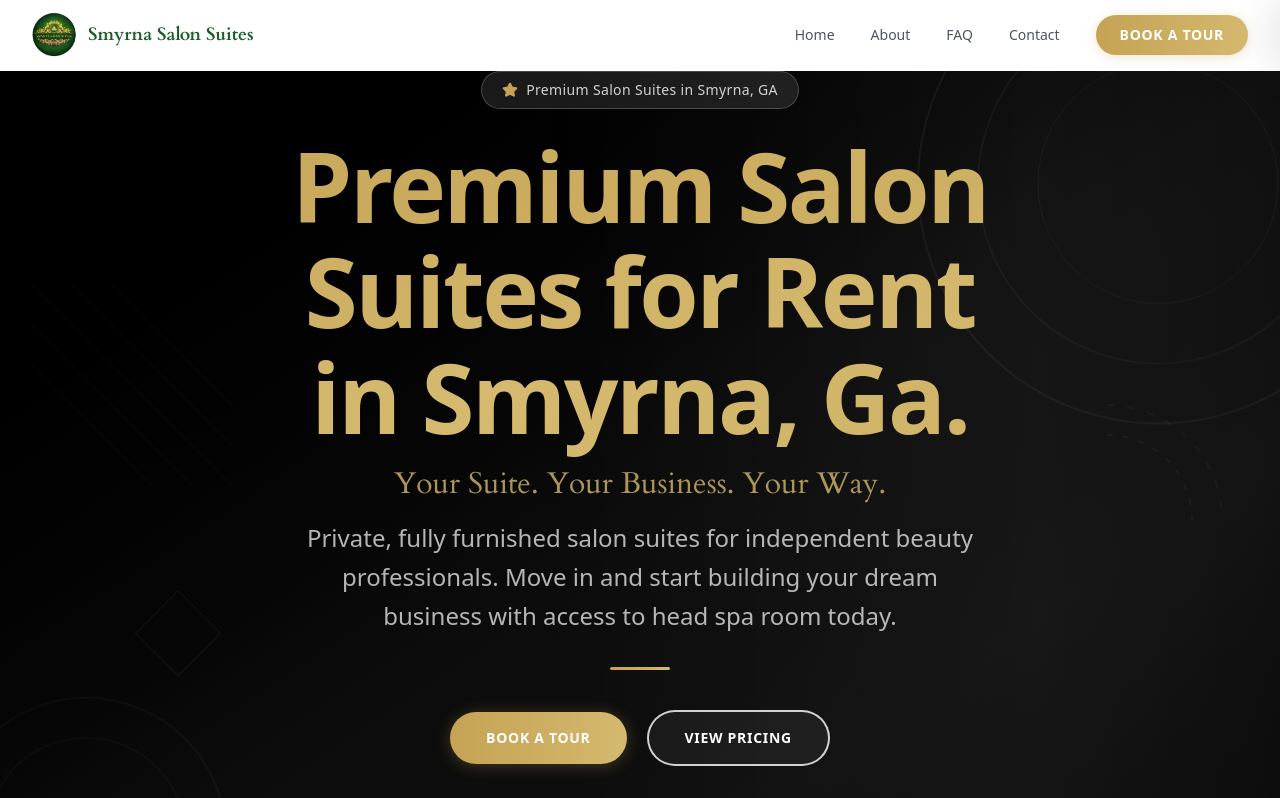
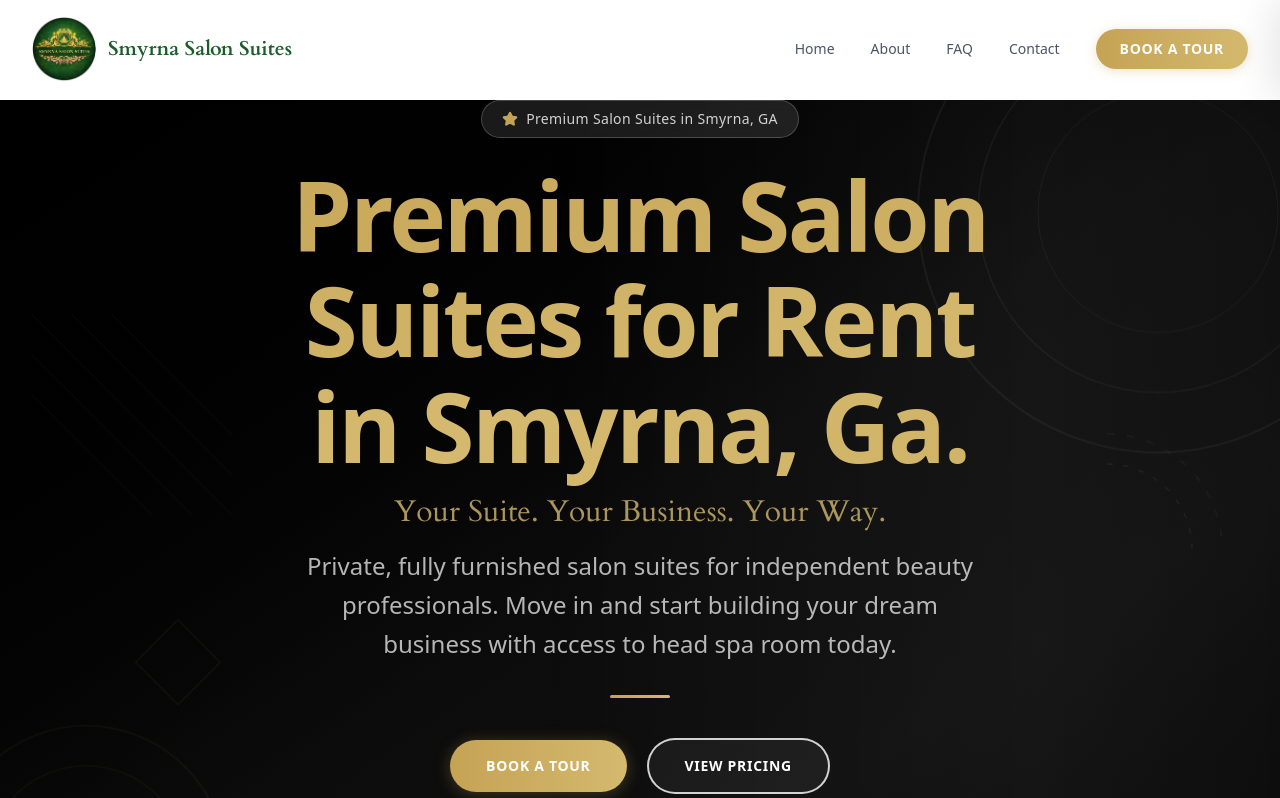
Before and after one commit to jonmohon/smyrna-suites, a Next.js app: page / in a window 1280 px wide. Shown: the top 798 px of the page. Built offline with nearby package versions, Linux system fonts and the light colour scheme.

Commit message:
Enlarge header logo and adjust header sizing
Co-Authored-By: Claude Opus 4.6 (1M context) <noreply@anthropic.com>

```diff
--- a/src/components/Header.tsx
+++ b/src/components/Header.tsx
@@ -35,7 +35,7 @@ export default function Header() {
           : "bg-white/95 backdrop-blur-sm border-b border-transparent"
       }`}
     >
-      <div className="mx-auto flex max-w-7xl items-center justify-between px-4 py-3 sm:px-6 lg:px-8">
+      <div className="mx-auto flex max-w-7xl items-center justify-between px-4 py-4 sm:px-6 lg:px-8">
         {/* Logo */}
         <Link
           href="/"
@@ -45,13 +45,13 @@ export default function Header() {
             <Image
               src="/images/logo.webp"
               alt={BUSINESS.name}
-              width={44}
-              height={44}
+              width={64}
+              height={64}
               className="rounded-full"
             />
             <div className="absolute inset-0 rounded-full opacity-0 transition-opacity duration-300 group-hover:opacity-100 ring-2 ring-gold/40" />
           </div>
-          <span className="hidden font-serif text-lg font-bold text-green-deep transition-colors duration-300 group-hover:text-green-light sm:block">
+          <span className="hidden font-serif text-xl font-bold text-green-deep transition-colors duration-300 group-hover:text-green-light sm:block">
             {BUSINESS.name}
           </span>
         </Link>
```
